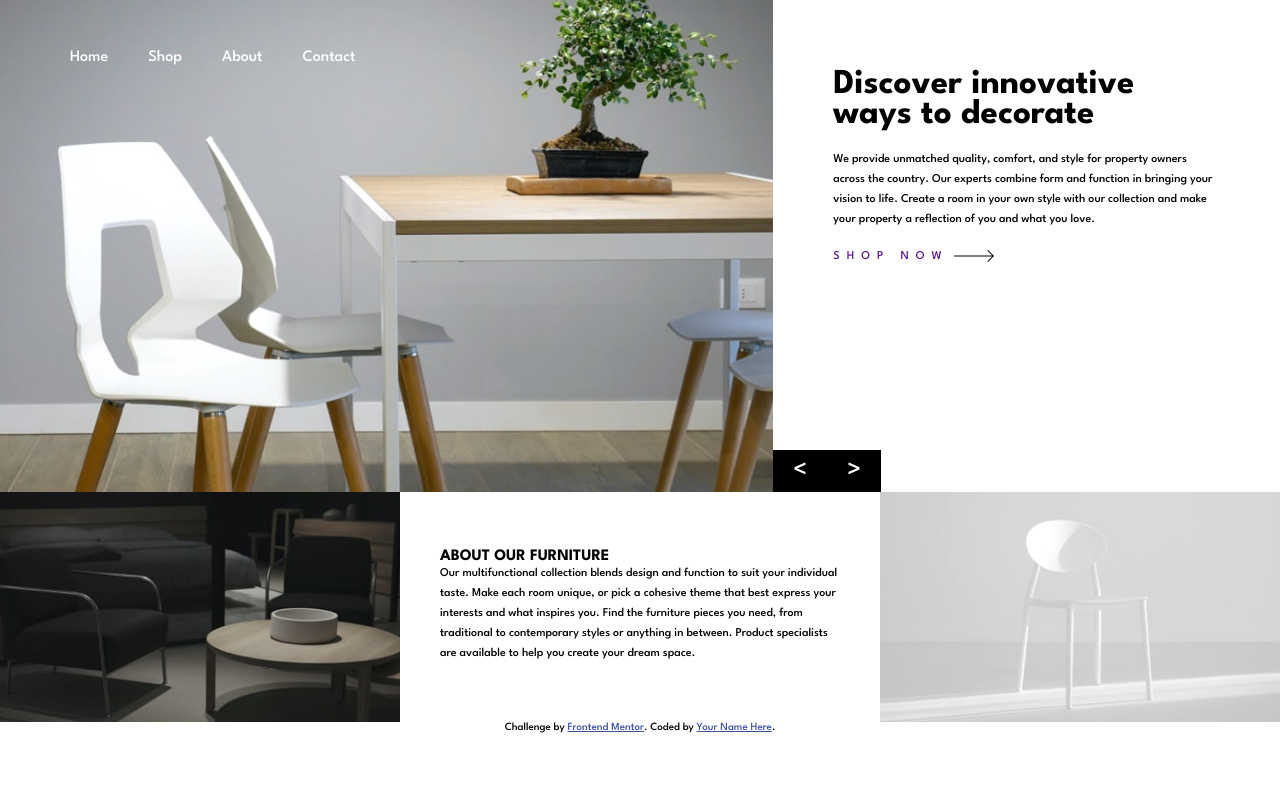
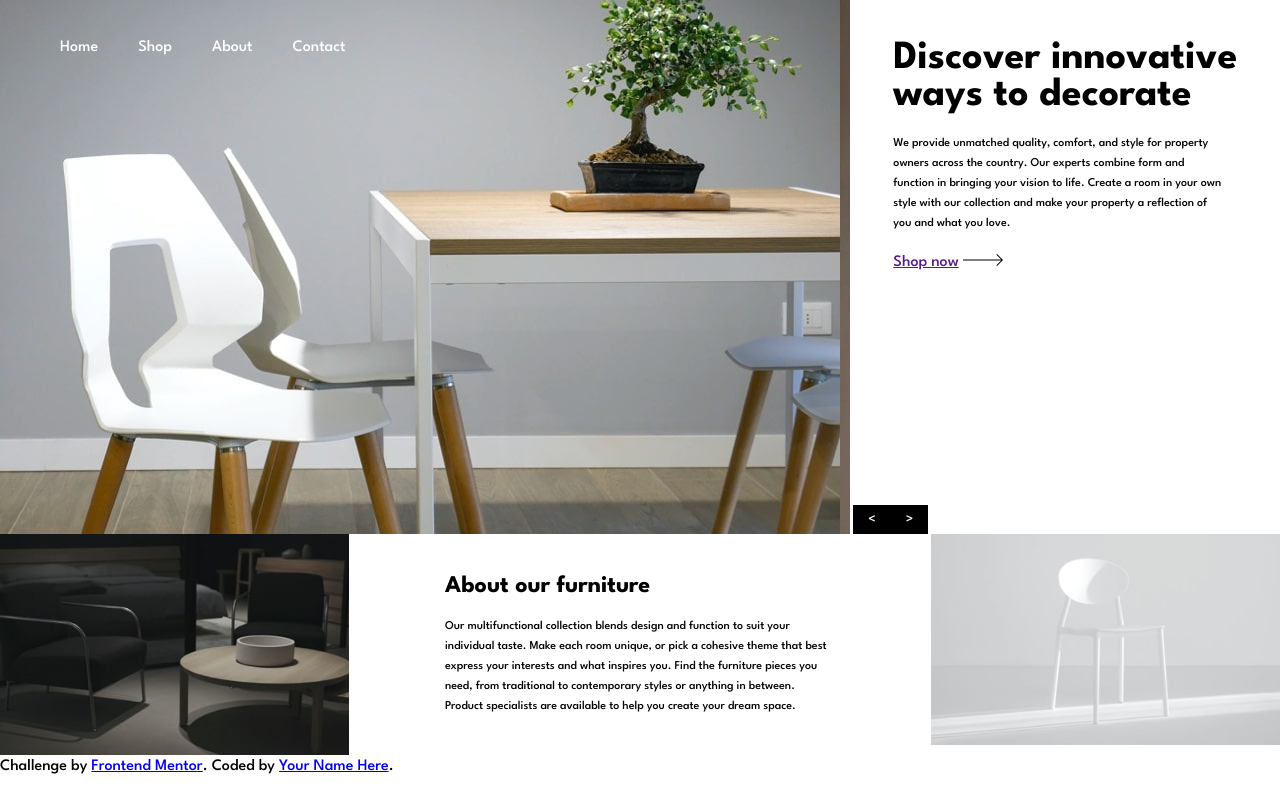
Before and after one commit to winsofttutorials/room-homepage-master, a plain HTML site: page index.html in a window 1280 px wide. Drawn offline with Linux system fonts and the light colour scheme.

Commit message:
newsetup

```diff
--- a/index.html
+++ b/index.html
@@ -46,14 +46,16 @@
             <button id="back">&LT;</button>
             <button id="next">&GT;</button>
           </div>
-          <div class="description active">
+          <div class="descriptions">
+            <div class="desc-wrapper">
+              <div class="description">
                 <h1>Discover innovative ways to decorate</h1>
                 <p>
                   We provide unmatched quality, comfort, and style for property
-              owners across the country. Our experts combine form and function
-              in bringing your vision to life. Create a room in your own style
-              with our collection and make your property a reflection of you and
-              what you love.
+                  owners across the country. Our experts combine form and
+                  function in bringing your vision to life. Create a room in
+                  your own style with our collection and make your property a
+                  reflection of you and what you love.
                 </p>
 
                 <div class="button">
@@ -61,14 +63,15 @@
                   <img src="./images/icon-arrow.svg" alt="icon" />
                 </div>
               </div>
+
               <div class="description">
                 <h1>We are available all across the globe</h1>
                 <p>
                   With stores all over the world, it's easy for you to find
-              furniture for your home or place of business. Locally, we’re in
-              most major cities throughout the country. Find the branch nearest
-              you using our store locator. Any questions? Don't hesitate to
-              contact us today.
+                  furniture for your home or place of business. Locally, we’re
+                  in most major cities throughout the country. Find the branch
+                  nearest you using our store locator. Any questions? Don't
+                  hesitate to contact us today.
                 </p>
 
                 <div class="button">
@@ -79,11 +82,11 @@
               <div class="description">
                 <h1>Manufactured with the best materials</h1>
                 <p>
-              Our modern furniture store provide a high level of quality. Our
-              company has invested in advanced technology to ensure that every
-              product is made as perfect and as consistent as possible. With
-              three decades of experience in this industry, we understand what
-              customers want for their home and office.
+                  Our modern furniture store provide a high level of quality.
+                  Our company has invested in advanced technology to ensure that
+                  every product is made as perfect and as consistent as
+                  possible. With three decades of experience in this industry,
+                  we understand what customers want for their home and office.
                 </p>
 
                 <div class="button">
@@ -93,20 +96,24 @@
               </div>
             </div>
           </div>
+        </div>
+      </div>
       <div class="bottom">
         <div class="left">
           <img src="./images/image-about-dark.jpg" alt="" />
         </div>
         <div class="center">
+          <div class="centerinfo">
             <h1>About our furniture</h1>
             <p>
               Our multifunctional collection blends design and function to suit
               your individual taste. Make each room unique, or pick a cohesive
               theme that best express your interests and what inspires you. Find
               the furniture pieces you need, from traditional to contemporary
-            styles or anything in between. Product specialists are available to
-            help you create your dream space.
+              styles or anything in between. Product specialists are available
+              to help you create your dream space.
             </p>
+          </div>
         </div>
         <div class="right">
           <img src="./images/image-about-light.jpg" alt="" />
@@ -122,13 +129,19 @@
     </div>
 
     <script>
-      var desctext = document.querySelectorAll("description");
+      var desctext = document.querySelector(".desc-wrapper");
       var nextbtn = document.getElementById("next");
       var backbtn = document.getElementById("back");
       var scrollconatiner = document.querySelector(".gallery");
 
       nextbtn.addEventListener("click", () => {
-        scrollconatiner.scrollLeft += 730;
+        scrollconatiner.scrollLeft += 810;
+        desctext.scrollLeft += 480;
+      });
+
+      backbtn.addEventListener("click", () => {
+        scrollconatiner.scrollLeft -= 810;
+        desctext.scrollLeft -= 480;
       });
     </script>
   </body>
--- a/style.css
+++ b/style.css
@@ -20,9 +20,8 @@
 }
 
 .top {
-  flex: 2;
-  max-height: 500px;
   display: flex;
+  box-sizing: border-box;
   position: relative;
 }
 
@@ -30,11 +29,29 @@
   flex: 2;
 }
 
+.navbar {
+  position: absolute;
+  top: 40px;
+  left: 40px;
+}
+
+.navbar ul {
+  display: flex;
+}
+
+.navbar ul li {
+  margin: 0 20px;
+  list-style: none;
+}
+
+.navbar ul li a {
+  text-decoration: none;
+  color: #fff;
+}
+
 .gallery {
-  display: flex;
   width: 100%;
-  max-width: 800px;
-  height: 100%;
+  max-width: 850px;
   overflow-x: scroll;
 }
 
@@ -44,152 +61,99 @@
 
 .bg-cover {
   display: flex;
+}
+
+.bg-cover img {
+  width: 100%;
+}
+
+.desc-cover {
+  flex: 1;
+  overflow: hidden;
+  position: relative;
+}
+
+.directbtn {
+  position: absolute;
+  left: 0;
+  bottom: 0;
+  background-color: #000;
+  width: 75px;
+  display: flex;
+}
+
+.directbtn button {
+  width: 50%;
+  padding: 8px 10px;
+  background-color: transparent;
+  color: #fff;
+  font-size: 14px;
+  outline: none;
+  border: none;
+}
+
+.descriptions {
   width: 100%;
   height: 100%;
 }
 
-.bg-cover img {
-  width: 100%;
-  height: 100%;
+.desc-wrapper {
+  display: flex;
+  overflow-x: scroll;
 }
 
-.navbar {
-  position: absolute;
-  top: 50px;
-  left: 50px;
-}
-
-.navbar ul {
-  display: flex;
-  list-style: none;
-}
-
-.navbar ul li {
-  margin: 0 20px;
-}
-
-.navbar ul li a {
-  text-decoration: none;
-  color: #fff;
-}
-
-.desc-cover {
-  position: relative;
-  flex: 1;
-  padding: 70px 60px;
+.desc-wrapper::-webkit-scrollbar {
+  display: none;
 }
 
 .description {
-  display: none;
+  margin: 40px;
+  width: 100%;
 }
 
 .description h1 {
-  font-size: 35px;
-  line-height: 30px;
+  font-size: 40px;
+  width: 400px;
 }
 
 .description p {
   font-size: 12px;
+  max-width: 330px;
   line-height: 20px;
   margin: 20px 0;
 }
 
-.description.active {
-  display: block;
-  width: 100%;
+.bottom {
+  display: flex;
 }
 
-.button {
-  display: flex;
-  align-items: center;
+.left,
+.right {
+  flex: 1;
 }
 
-.button a {
-  letter-spacing: 7px;
-  text-decoration: none;
-  text-transform: uppercase;
-  font-size: 12px;
-}
-
-.directbtn {
-  position: absolute;
-  bottom: 0;
-  left: 0;
-  background-color: black;
-  width: 108px;
-  display: flex;
-  justify-content: space-between;
-}
-
-.directbtn button {
-  flex: 1;
-  padding: 9px;
-  background-color: transparent;
-  border: none;
-  color: #fff;
-  font-size: 26px;
-  cursor: pointer;
-  font-weight: 400;
-}
-
-.button img {
-  margin-left: 5px;
-}
-
-.bottom {
-  display: flex;
-  max-height: 230px;
-  flex: 1;
-  /* background: #000; */
-  overflow: hidden;
-}
-
-.left {
-  flex: 1;
-  background: #000;
-  max-width: 500px;
-}
-
-.left img {
+.left img,
+.right img {
   width: 100%;
 }
 
 .center {
-  flex: 1;
-  background-color: #fff;
-  padding: 20px 40px;
+  flex: 1.5;
+  padding: 30px;
   display: flex;
-  flex-direction: column;
-  text-align: left;
-  align-items: flex-start;
+  align-items: center;
   justify-content: center;
 }
 
+.centerinfo {
+}
 .center h1 {
-  font-size: 16px;
-  text-transform: uppercase;
+  font-size: 24px;
 }
 
 .center p {
   font-size: 12px;
   line-height: 20px;
-  max-width: 500px;
+  margin: 20px 0 0;
+  max-width: 390px;
 }
-
-.right {
-  flex: 1;
-  background: #000;
-}
-
-.right img {
-  width: 100%;
-  object-fit: cover;
-}
-
-.attribution {
-  font-size: 11px;
-  text-align: center;
-}
-.attribution a {
-  color: hsl(228, 45%, 44%);
-}
```
Also changed, not shown: 1 other file. Lines whose indentation alone changed are shown as unchanged.
